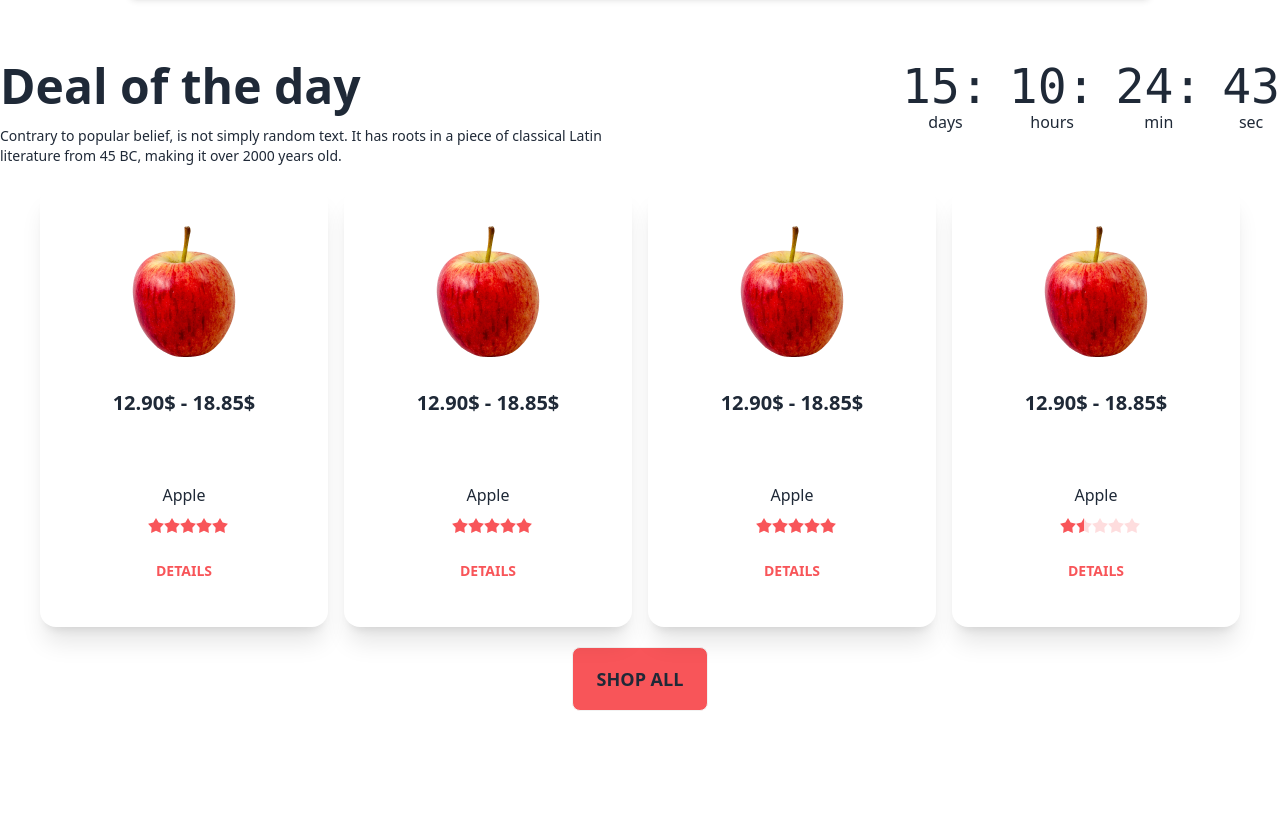
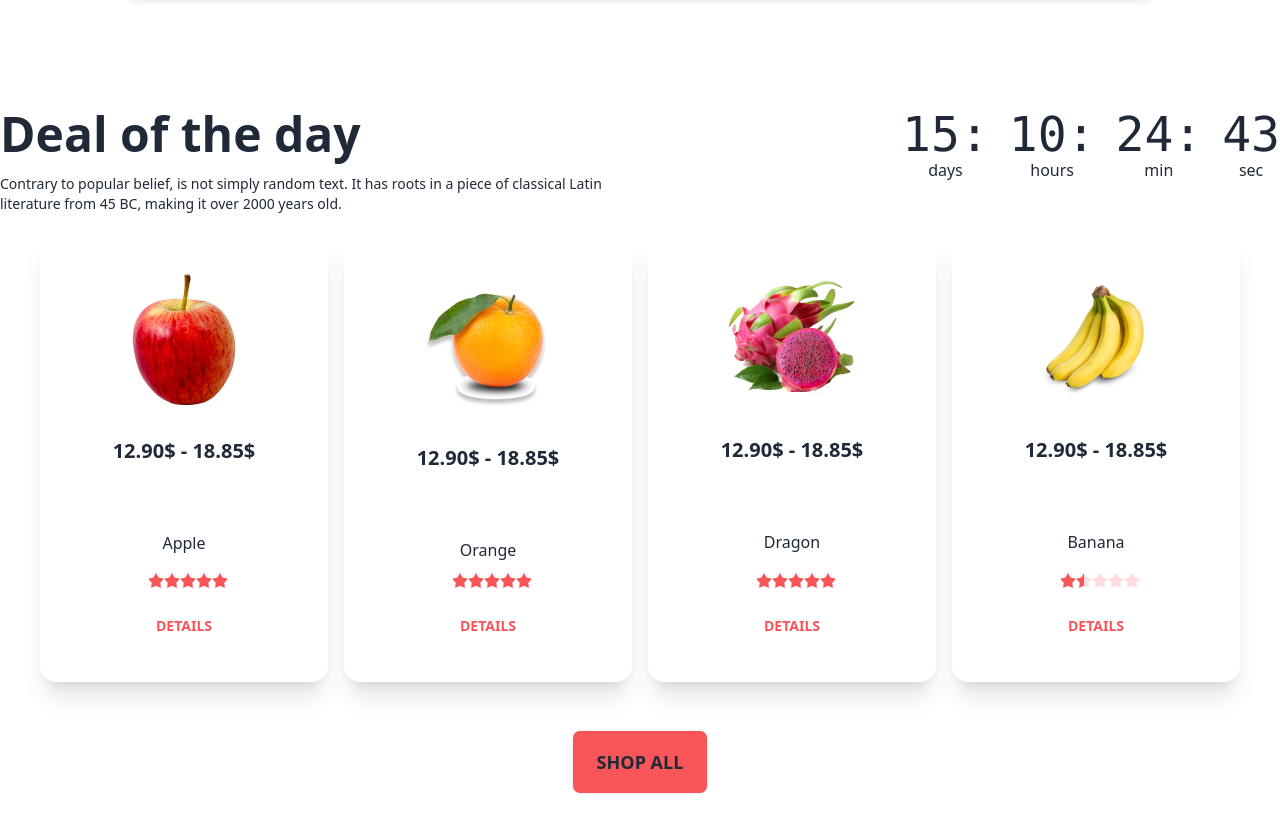
Before and after one commit to Aman-nur69/Fruit-Brust, a plain HTML site: page index.html in a window 1280 px wide. Shown: the part 716-1548 px from the top of the page. Before the commit the page ends 1427 px from the top, so only its background shows below. Drawn offline with nearby package versions, Linux system fonts and the light colour scheme.

Commit message:
polishing

```diff
--- a/index.html
+++ b/index.html
@@ -154,7 +154,7 @@
 
       <!-- Deal of the day start -->
       <!-- main div -->
-      <section class="container mx-auto md:max-w-screen-md lg:max-w-screen-xl">
+      <section class="container mx-auto md:max-w-screen-md lg:max-w-screen-xl mt-12">
         <!-- p div-1 -->
         <div class="flex justify-center items-center">
           <div class=" md:flex lg:flex justify-between">
@@ -221,8 +221,8 @@
                   </div>
                 </div>
                 <div class="card-actions">
-                  <a href="#my_modal_5" class="btn btn-link text-[#F85559] no-underline"  onclick="my_modal_3.showModal()">Details</a>
-                  <dialog id="my_modal_5" class="modal modal-bottom sm:modal-middle">
+                  <a href="#my_modal_1" class="btn btn-link text-[#F85559] no-underline"  onclick="my_modal_1.showModal()">Details</a>
+                  <dialog id="my_modal_1" class="modal modal-bottom sm:modal-middle">
                     <form method="dialog" class="modal-box">
                       <figure class="px-10 pt-10">
                         <img src="./images/fruit6.png" alt="fruits" class="rounded-xl" />
@@ -254,14 +254,14 @@
             <!-- card 2 -->
             <div class="card  w-56 md:w-64 lg:w-72  bg-base-100 shadow-xl">
               <figure class="px-10 pt-10">
-                <img src="./images/fruit6.png" alt="fruits" class="rounded-xl" />
+                <img src="./images/fruit7.png" alt="fruits" class="rounded-xl" />
               </figure>
               <div class="card-body items-center text-center">
                 <h2 class="card-title">12.90$ - 18.85$</h2>
                 <div class="card-line flex inline-flex">
                   <hr class="my-6 border-t-2 border-blue-500">
                 </div>
-                <p>Apple</p>
+                <p>Orange</p>
                 <div>
                   <div class="rating rating-sm rating-half">
                     <input type="radio" name="rating-10" class="rating-hidden" />
@@ -278,13 +278,13 @@
                   </div>
                 </div>
                 <div class="card-actions">
-                  <a href="#my_modal_5" class="btn btn-link text-[#F85559] no-underline"  onclick="my_modal_3.showModal()">Details</a>
-                  <dialog id="my_modal_5" class="modal modal-bottom sm:modal-middle">
+                  <a href="#my_modal_2" class="btn btn-link text-[#F85559] no-underline"  onclick="my_modal_2.showModal()">Details</a>
+                  <dialog id="my_modal_2" class="modal modal-bottom sm:modal-middle">
                     <form method="dialog" class="modal-box">
                       <figure class="px-10 pt-10">
-                        <img src="./images/fruit6.png" alt="fruits" class="rounded-xl" />
+                        <img src="./images/fruit7.png" alt="fruits" class="rounded-xl" />
                       </figure>
-                      <h2 class="font-extrabold">Apple</h2>
+                      <h2 class="font-extrabold">Orange</h2>
                       <p class="font-thin">Professional employees are there for you to pick the most amazing and fresh fruits.</p>
                       <div class="rating rating-sm rating-half">
                         <input type="radio" name="rating-10" class="rating-hidden" />
@@ -311,14 +311,14 @@
             <!-- card3 -->
             <div class="card  w-56 md:w-64 lg:w-72  bg-base-100 shadow-xl">
               <figure class="px-10 pt-10">
-                <img src="./images/fruit6.png" alt="fruits" class="rounded-xl" />
+                <img src="./images/fruit8.png" alt="fruits" class="rounded-xl" />
               </figure>
               <div class="card-body items-center text-center">
                 <h2 class="card-title">12.90$ - 18.85$</h2>
                 <div class="card-line flex inline-flex">
                   <hr class="my-6 border-t-2 border-blue-500">
                 </div>
-                <p>Apple</p>
+                <p>Dragon</p>
                 <div>
                   <div class="rating rating-sm rating-half">
                     <input type="radio" name="rating-10" class="rating-hidden" />
@@ -335,13 +335,13 @@
                   </div>
                 </div>
                 <div class="card-actions">
-                  <a href="#my_modal_5" class="btn btn-link text-[#F85559] no-underline"  onclick="my_modal_3.showModal()">Details</a>
-                  <dialog id="my_modal_5" class="modal modal-bottom sm:modal-middle">
+                  <a href="#my_modal_3" class="btn btn-link text-[#F85559] no-underline"  onclick="my_modal_3.showModal()">Details</a>
+                  <dialog id="my_modal_3" class="modal modal-bottom sm:modal-middle">
                     <form method="dialog" class="modal-box">
                       <figure class="px-10 pt-10">
-                        <img src="./images/fruit6.png" alt="fruits" class="rounded-xl" />
+                        <img src="./images/fruit8.png" alt="fruits" class="rounded-xl" />
                       </figure>
-                      <h2 class="font-extrabold">Apple</h2>
+                      <h2 class="font-extrabold">Dragon</h2>
                       <p class="font-thin">Professional employees are there for you to pick the most amazing and fresh fruits.</p>
                       <div class="rating rating-sm rating-half">
                         <input type="radio" name="rating-10" class="rating-hidden" />
@@ -368,14 +368,14 @@
             <!-- card4 -->
             <div class="card  w-56 md:w-64 lg:w-72 bg-base-100 shadow-xl">
               <figure class="px-10 pt-10">
-                <img src="./images/fruit6.png" alt="fruits" class="rounded-xl" />
+                <img src="./images/fruit9.png" alt="fruits" class="rounded-xl" />
               </figure>
               <div class="card-body items-center text-center">
                 <h2 class="card-title">12.90$ - 18.85$</h2>
                 <div class="card-line flex inline-flex">
                   <hr class="my-6 border-t-2 border-blue-500">
                 </div>
-                <p>Apple</p>
+                <p>Banana</p>
                 <div>
                   <div class="rating rating-sm rating-half">
                     <input type="radio" name="rating-10" class="rating-hidden" />
@@ -392,13 +392,13 @@
                   </div>
                 </div>
                 <div class="card-actions">
-                  <a href="#my_modal_5" class="btn btn-link text-[#F85559] no-underline"  onclick="my_modal_3.showModal()">Details</a>
-                  <dialog id="my_modal_5" class="modal modal-bottom sm:modal-middle">
+                  <a href="#my_modal_4" class="btn btn-link text-[#F85559] no-underline"  onclick="my_modal_4 .showModal()">Details</a>
+                  <dialog id="my_modal_4" class="modal modal-bottom sm:modal-middle">
                     <form method="dialog" class="modal-box">
                       <figure class="px-10 pt-10">
-                        <img src="./images/fruit6.png" alt="fruits" class="rounded-xl" />
+                        <img src="./images/fruit9.png" alt="fruits" class="rounded-xl" />
                       </figure>
-                      <h2 class="font-extrabold">Apple</h2>
+                      <h2 class="font-extrabold">Banana</h2>
                       <p class="font-thin">Professional employees are there for you to pick the most amazing and fresh fruits.</p>
                       <div class="rating rating-sm rating-half">
                         <input type="radio" name="rating-10" class="rating-hidden" />
@@ -424,7 +424,7 @@
             </div>
           </div>
         </div>
-        <div class="flex justify-center">
+        <div class="flex justify-center mt-12 mb-36">
           <a href="#" class="btn btn-xs md:btn-md lg:btn-lg bg-[#F85559]">Shop All</a>
         </div>
       </section>
```
